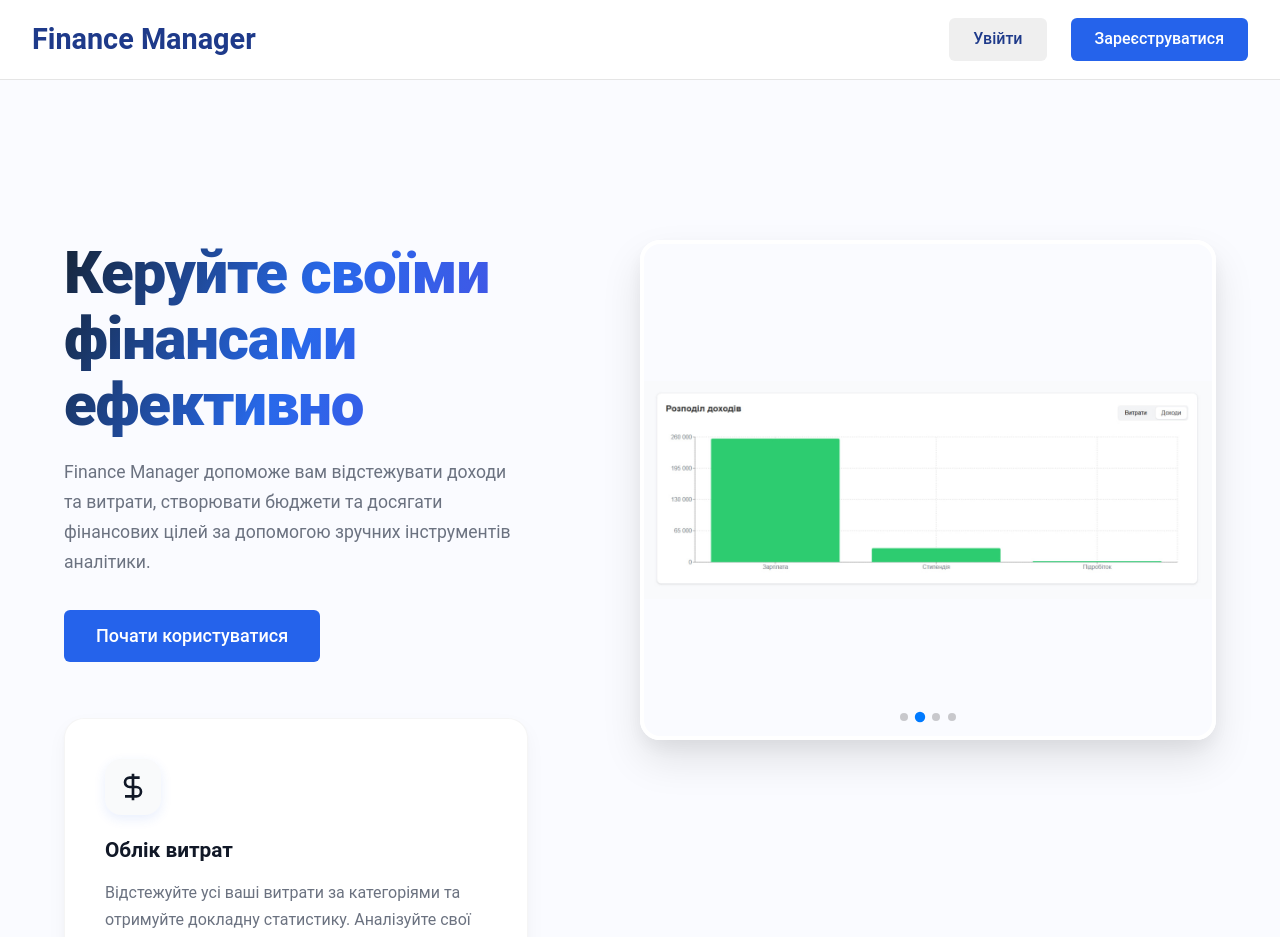
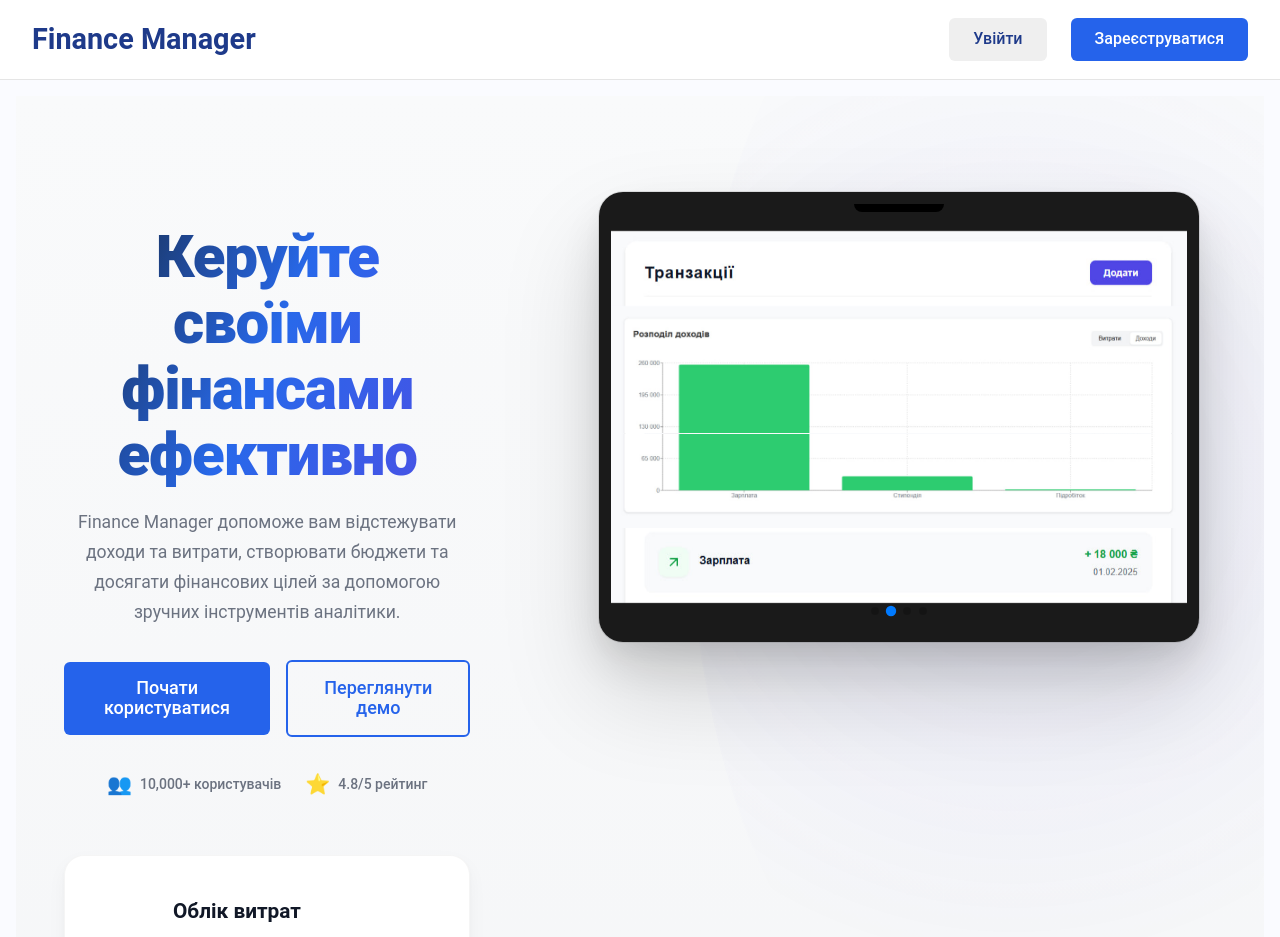
Before and after one commit to solipsisticstratosphere/FinanceManager-front, a React app: page /landing in a window 1280 px wide. Shown: the top 937 px of the page. Built offline with nearby package versions, Linux system fonts and the light colour scheme; the HTML template or start-up script is replaced by a standard one.

Commit message:
some ui changes

```diff
--- a/src/pages/LandingPage/components/Main/Main.jsx
+++ b/src/pages/LandingPage/components/Main/Main.jsx
@@ -1,5 +1,7 @@
+"use client";
+
 import { Swiper, SwiperSlide, useSwiper } from "swiper/react";
-import { Autoplay, Pagination } from "swiper/modules";
+import { Autoplay, Pagination, EffectFade } from "swiper/modules";
 import Button from "../../../../components/Buttons/Button/Button";
 import { useNavigate } from "react-router-dom";
 import { useRef } from "react";
@@ -14,6 +16,7 @@ import screenshot4 from "../../../../assets/pics/photo_2025-02-01_15-23-24.jpg";
 import "swiper/css";
 import "swiper/css/pagination";
 import "swiper/css/autoplay";
+import "swiper/css/effect-fade";
 
 // Navigation overlay component
 const NavigationOverlay = () => {
@@ -43,6 +46,7 @@ export default function Main() {
 
   return (
     <div className={css.landing}>
+      <div className={css.backgroundDecoration}></div>
       <div className={css.container}>
         <div className={css.content}>
           {/* Left Content Section */}
@@ -61,9 +65,29 @@ export default function Main() {
                   variant="primary"
                   size="large"
                   onClick={() => navigate("/signin")}
+                  className={css.ctaButton}
                 >
                   Почати користуватися
                 </Button>
+                <Button
+                  variant="outline"
+                  size="large"
+                  onClick={() => navigate("/demo")}
+                  className={css.secondaryButton}
+                >
+                  Переглянути демо
+                </Button>
+              </div>
+
+              <div className={css.trustBadges}>
+                <div className={css.trustItem}>
+                  <div className={css.trustIcon}>👥</div>
+                  <div className={css.trustText}>10,000+ користувачів</div>
+                </div>
+                <div className={css.trustItem}>
+                  <div className={css.trustIcon}>⭐</div>
+                  <div className={css.trustText}>4.8/5 рейтинг</div>
+                </div>
               </div>
             </div>
 
@@ -141,24 +165,26 @@ export default function Main() {
 
           {/* Right Slider Section */}
           <div className={css.rightSection}>
+            <div className={css.deviceFrame}>
               <Swiper
                 ref={swiperRef}
-              modules={[Pagination, Autoplay]}
+                modules={[Pagination, Autoplay, EffectFade]}
                 pagination={{ clickable: true }}
                 autoplay={{
                   delay: 3000,
                   disableOnInteraction: false,
                   pauseOnMouseEnter: true,
                 }}
+                effect="fade"
                 loop={true}
-              spaceBetween={30}
+                spaceBetween={0}
                 slidesPerView={1}
                 className={css.swiper}
               >
                 {screenshots.map((screenshot, index) => (
                   <SwiperSlide key={index} className={css.swiperSlide}>
                     <img
-                    src={screenshot}
+                      src={screenshot || "/placeholder.svg"}
                       alt={`Screenshot ${index + 1}`}
                       className={css.slideImage}
                     />
@@ -170,5 +196,6 @@ export default function Main() {
           </div>
         </div>
       </div>
+    </div>
   );
 }
--- a/src/pages/LandingPage/components/Main/Main.module.css
+++ b/src/pages/LandingPage/components/Main/Main.module.css
@@ -1,6 +1,35 @@
 /* Base styles and layout */
 .landing {
   min-height: 100vh;
+  position: relative;
+  overflow: hidden;
+  background: linear-gradient(to bottom, #f9fafb, #f3f4f6);
+}
+
+.backgroundDecoration {
+  position: absolute;
+  top: -10%;
+  right: -5%;
+  width: 50%;
+  height: 70%;
+  background: radial-gradient(
+    circle at center,
+    rgba(79, 70, 229, 0.08) 0%,
+    rgba(79, 70, 229, 0) 70%
+  );
+  border-radius: 50%;
+  z-index: 0;
+  animation: float 15s ease-in-out infinite;
+}
+
+@keyframes float {
+  0%,
+  100% {
+    transform: translateY(0) scale(1);
+  }
+  50% {
+    transform: translateY(-30px) scale(1.05);
+  }
 }
 
 .container {
@@ -8,6 +37,8 @@
   margin: 0 auto;
   padding: 1.5rem;
   min-height: 100vh;
+  position: relative;
+  z-index: 1;
 }
 
 .content {
@@ -16,6 +47,52 @@
   min-height: 100vh;
   padding: 2rem 0;
   gap: 2.5rem;
+}
+
+/* Badge styles */
+.badgeWrapper {
+  margin-bottom: 1.5rem;
+}
+
+.badge {
+  display: inline-flex;
+  align-items: center;
+  padding: 0.5rem 1rem;
+  background: rgba(79, 70, 229, 0.1);
+  border-radius: 2rem;
+  font-size: 0.875rem;
+  font-weight: 600;
+  color: #4f46e5;
+  box-shadow: 0 2px 5px rgba(79, 70, 229, 0.1);
+}
+
+.badgeIcon {
+  margin-right: 0.5rem;
+  font-size: 1rem;
+}
+
+/* Trust badges */
+.trustBadges {
+  display: flex;
+  gap: 1.5rem;
+  margin-top: 2rem;
+  justify-content: center;
+}
+
+.trustItem {
+  display: flex;
+  align-items: center;
+  gap: 0.5rem;
+}
+
+.trustIcon {
+  font-size: 1.25rem;
+}
+
+.trustText {
+  font-size: 0.875rem;
+  color: var(--secondary-color-2);
+  font-weight: 500;
 }
 
 /* Left section styles */
@@ -58,9 +135,44 @@
 }
 
 .buttonContainer {
-  margin-bottom: 2.5rem;
+  margin-bottom: 1.5rem;
   display: flex;
+  flex-direction: column;
+  gap: 1rem;
   justify-content: center;
+  align-items: center;
+}
+
+.ctaButton {
+  position: relative;
+  overflow: hidden;
+}
+
+.ctaButton:after {
+  content: "";
+  position: absolute;
+  top: -50%;
+  left: -50%;
+  width: 200%;
+  height: 200%;
+  background: linear-gradient(
+    to right,
+    rgba(255, 255, 255, 0) 0%,
+    rgba(255, 255, 255, 0.3) 50%,
+    rgba(255, 255, 255, 0) 100%
+  );
+  transform: rotate(30deg);
+  animation: shimmer 3s infinite;
+  pointer-events: none;
+}
+
+@keyframes shimmer {
+  0% {
+    transform: translateX(-100%) rotate(30deg);
+  }
+  100% {
+    transform: translateX(100%) rotate(30deg);
+  }
 }
 
 /* Feature cards */
@@ -69,6 +181,7 @@
   gap: 1.5rem;
   grid-template-columns: 1fr;
   width: 100%;
+  margin-top: 2rem;
 }
 
 .featureCard {
@@ -81,6 +194,9 @@
   border: 1px solid rgba(0, 0, 0, 0.04);
   position: relative;
   overflow: hidden;
+  display: flex;
+  align-items: flex-start;
+  gap: 1.25rem;
 }
 
 .featureCard:before {
@@ -88,9 +204,9 @@
   position: absolute;
   top: 0;
   left: 0;
-  width: 100%;
-  height: 4px;
-  background: linear-gradient(to right, var(--primary-color-black), #3b82f6);
+  width: 4px;
+  height: 100%;
+  background: linear-gradient(to bottom, var(--primary-color-black), #3b82f6);
   opacity: 0;
   transition: opacity 0.3s ease;
 }
@@ -105,9 +221,9 @@
 }
 
 .featureIcon {
-  margin-bottom: 1.25rem;
-  width: 3.5rem;
-  height: 3.5rem;
+  flex-shrink: 0;
+  width: 3rem;
+  height: 3rem;
   padding: 0.75rem;
   background: var(--primary-background-color);
   border-radius: 1rem;
@@ -118,9 +234,8 @@
   transition: all 0.3s ease;
 }
 
-.featureCard:hover .featureIcon {
-  background: linear-gradient(135deg, var(--primary-background-color), #e0e7ff);
-  transform: scale(1.05);
+.featureContent {
+  flex: 1;
 }
 
 .icon {
@@ -154,15 +269,45 @@
 /* Right section and slider */
 .rightSection {
   width: 100%;
+  display: flex;
+  justify-content: center;
+  align-items: flex-start;
+  padding-top: 2rem;
+}
+
+/* Device frame styling */
+.deviceFrame {
+  position: relative;
+  width: 100%;
+  max-width: 600px;
+  margin: 0 auto;
+  border-radius: 1.5rem;
+  background: #1a1a1a;
+  padding: 0.75rem;
+  box-shadow: 0 50px 100px rgba(0, 0, 0, 0.15), 0 25px 50px rgba(0, 0, 0, 0.1),
+    0 12.5px 25px rgba(0, 0, 0, 0.05), 0 0 0 1px rgba(0, 0, 0, 0.1);
+  overflow: hidden;
+  aspect-ratio: 4 / 3;
+}
+
+.deviceFrame:before {
+  content: "";
+  position: absolute;
+  top: 0.75rem;
+  left: 50%;
+  transform: translateX(-50%);
+  width: 15%;
+  height: 0.5rem;
+  background: #000;
+  border-radius: 0 0 0.5rem 0.5rem;
+  z-index: 2;
 }
 
 .swiper {
   width: 100%;
-  height: clamp(300px, 45vw, 500px);
-  border-radius: 1.25rem;
+  height: 100%;
+  border-radius: 1rem;
   overflow: hidden;
-  box-shadow: 0 15px 35px rgba(0, 0, 0, 0.1), 0 5px 15px rgba(0, 0, 0, 0.05);
-  border: 4px solid white;
 }
 
 .swiperSlide {
@@ -177,12 +322,7 @@
   width: 100%;
   height: 100%;
   object-fit: contain;
-  border-radius: 1rem;
   transition: transform 0.5s ease;
-}
-
-.swiperSlide:hover .slideImage {
-  transform: scale(1.02);
 }
 
 /* Navigation overlay */
@@ -251,11 +391,24 @@
   }
 
   .features {
-    grid-template-columns: repeat(2, 1fr);
+    grid-template-columns: repeat(3, 1fr);
   }
 
   .featureCard {
-    padding: 2rem;
+    padding: 1.75rem;
+    flex-direction: column;
+    gap: 1rem;
+  }
+
+  .featureCard:before {
+    width: 100%;
+    height: 4px;
+    top: 0;
+    left: 0;
+  }
+
+  .featureIcon {
+    margin-bottom: 0.5rem;
   }
 
   .heroDescription {
@@ -270,8 +423,9 @@
     font-size: 1rem;
   }
 
-  .swiper {
-    box-shadow: 0 20px 40px rgba(0, 0, 0, 0.1), 0 8px 20px rgba(0, 0, 0, 0.05);
+  .buttonContainer {
+    flex-direction: row;
+    gap: 1rem;
   }
 }
 
@@ -284,31 +438,20 @@
   .content {
     flex-direction: row;
     gap: 5rem;
-    padding: 5rem 0;
+    padding: 3rem 0 5rem;
     align-items: flex-start;
   }
 
   .leftSection {
-    width: 50%;
+    width: 45%;
+    padding-top: 2rem;
   }
 
   .rightSection {
-    width: 50%;
+    width: 55%;
     position: sticky;
-    top: 5rem;
-  }
-
-  .hero {
-    text-align: left;
-  }
-
-  .buttonContainer {
-    justify-content: flex-start;
-  }
-
-  .heroDescription {
-    margin-left: 0;
-    margin-right: 0;
+    top: 2rem;
+    padding-top: 0;
   }
 
   .features {
@@ -316,7 +459,21 @@
   }
 
   .featureCard {
-    padding: 2.25rem;
+    padding: 1.5rem 2rem;
+    flex-direction: row;
+    align-items: center;
+    gap: 1.25rem;
+  }
+
+  .featureCard:before {
+    width: 4px;
+    height: 100%;
+    top: 0;
+    left: 0;
+  }
+
+  .featureIcon {
+    margin-bottom: 0;
   }
 }
 
@@ -328,7 +485,6 @@
 
   .content {
     gap: 7rem;
-    padding: 6rem 0;
   }
 
   .featureCard {
```
Lines whose indentation alone changed are shown as unchanged.
